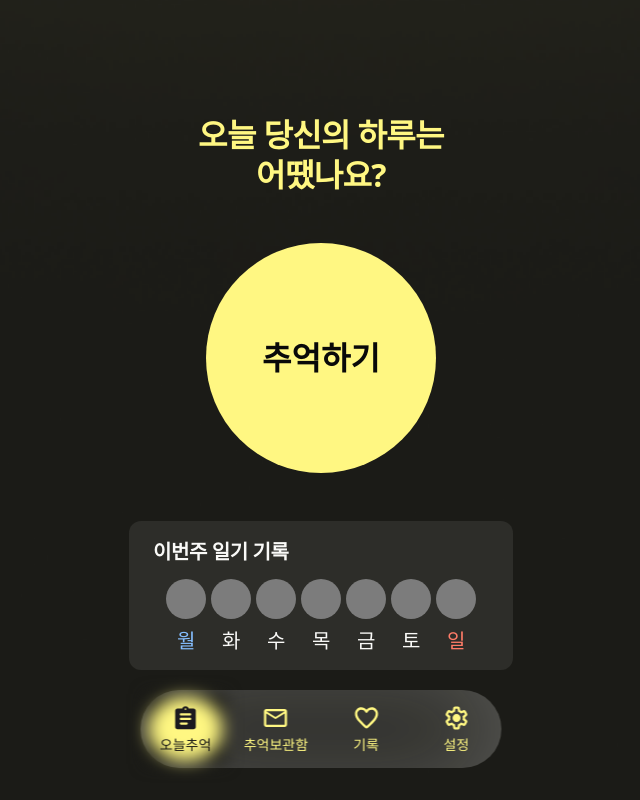
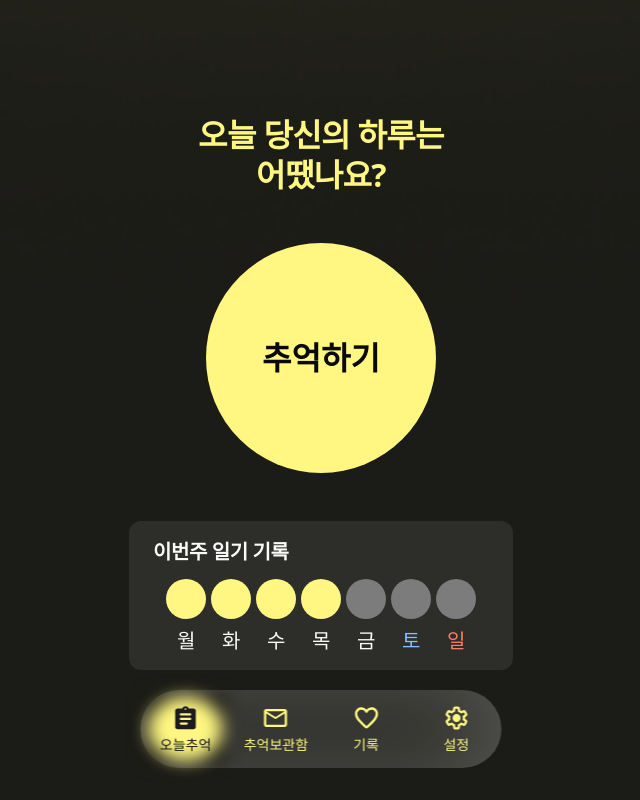
Before and after one commit to 9ITHON/6-Thinkeep-FE, a Next.js app: page /home in a window 1280 px wide. Shown: the whole page, without its empty margins (319-959 px from the left). Built offline with nearby package versions, Linux system fonts and the light colour scheme; no server answers.

Commit message:
fix: 홈 API 삭제

```diff
--- a/src/pages/home.tsx
+++ b/src/pages/home.tsx
@@ -1,46 +1,28 @@
-"use client";
-
-import React, { useEffect, useState } from "react";
+import React from "react";
 import AppBackground from "@/components/APP/AppBackground";
 import AppFooter from "@/components/APP/AppFooter";
 import { useRouter } from "next/navigation";
-import { format, startOfWeek, addDays } from "date-fns";
-import { recordApi } from "@/utils/Api/recordApi";
 
 const days = ["월", "화", "수", "목", "금", "토", "일"];
+const emotions = [
+  "filled",
+  "filled",
+  "filled",
+  "filled",
+  "empty",
+  "empty",
+  "empty",
+];
 
 const HomePage = () => {
   const router = useRouter();
-  const [emotions, setEmotions] = useState<string[]>(Array(7).fill("empty"));
-
-  useEffect(() => {
-    const loadWeeklyRecords = async () => {
-      const start = startOfWeek(new Date(), { weekStartsOn: 1 }); // 월요일 시작
-      const dates = Array.from({ length: 7 }, (_, i) =>
-        format(addDays(start, i), "yyyy-MM-dd")
-      );
-
-      const results = await Promise.all(
-        dates.map((date) =>
-          recordApi
-            .getByDate(date)
-            .then(() => "filled")
-            .catch(() => "empty")
-        )
-      );
-
-      setEmotions(results);
-    };
-
-    loadWeeklyRecords();
-  }, []);
 
   return (
     <div className="relative h-screen w-full overflow-hidden font-[var(--font-family)] text-white">
       <AppBackground backgroundImage="/images/home_background_img.png">
         <div className="relative z-10 flex flex-col justify-between h-full px-6 pb-[130px] text-center">
           <div className="pt-[115px]">
-            <p className="text-[32px] leading-[40px] font-semibold text-primary tracking-[-0.02em]">
+            <p className="text-[32px] leading-[40px]  font-semibold text-primary tracking-[-0.02em]">
               오늘 당신의 하루는
               <br />
               어땠나요?
@@ -70,10 +52,10 @@ const HomePage = () => {
                   />
                   <span
                     className={`text-[20px] leading-[27px] font-medium tracking-[-0.02em] ${
-                      i === 6
+                      i === 5
+                        ? "text-blue"
+                        : i === 6
                         ? "text-red"
-                        : i === 0
-                        ? "text-blue"
                         : "text-white"
                     }`}
                   >
@@ -83,7 +65,6 @@ const HomePage = () => {
               ))}
             </div>
           </div>
-
           <AppFooter />
         </div>
       </AppBackground>
```
